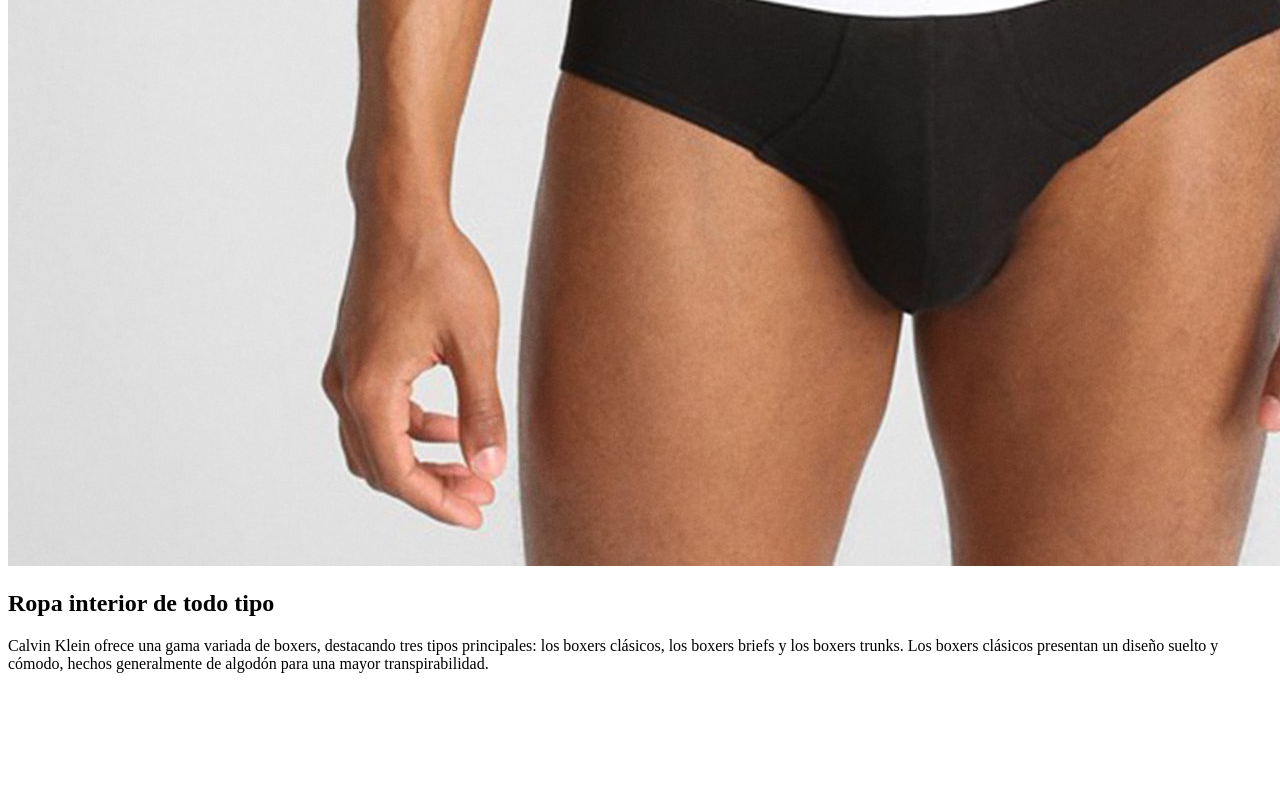
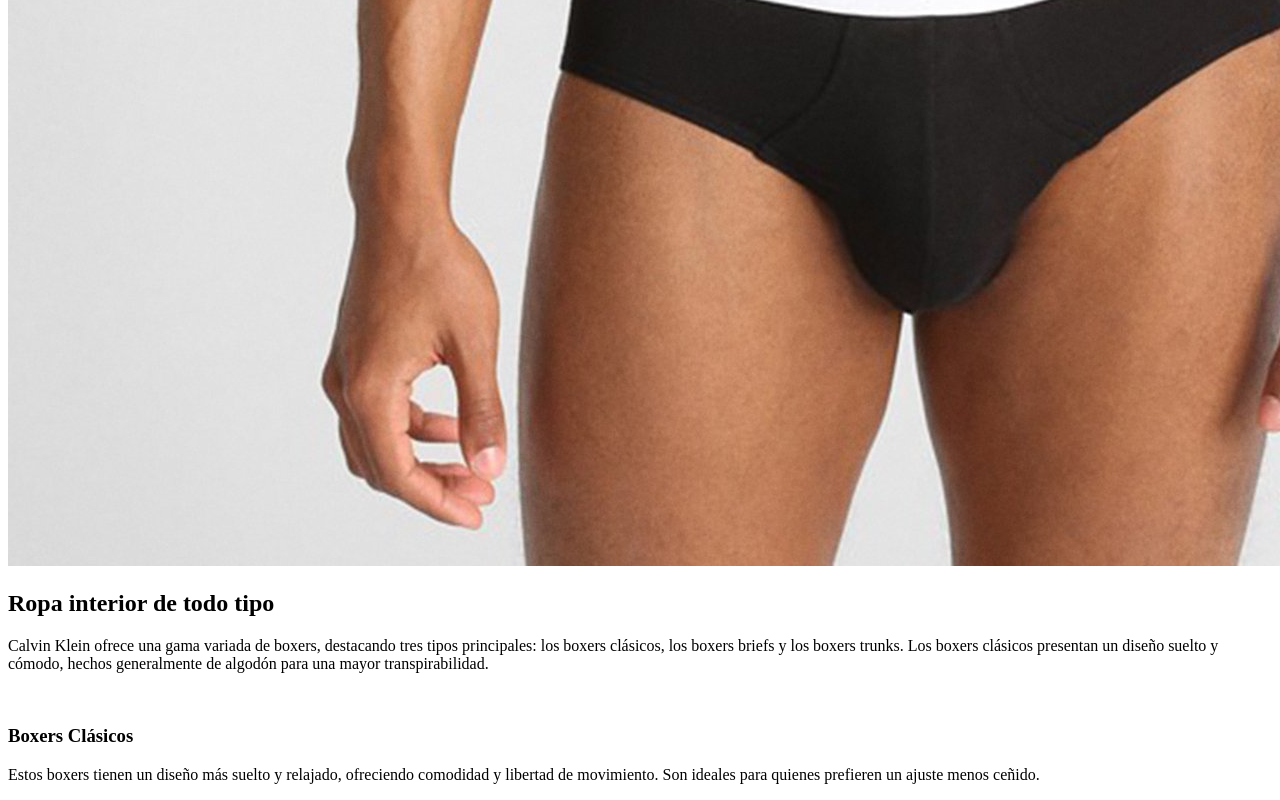
Before and after one commit to Larilerdlc/Ana_penultimo_trabajo, a plain HTML site: page Index.html in a window 1280 px wide. Shown: the part 2318-3118 px from the top of the page. Before the commit the page ends 3043 px from the top, so only its background shows below. Drawn offline with Linux system fonts and the light colour scheme.

Commit message:
Update Index.html

```diff
--- a/Index.html
+++ b/Index.html
@@ -47,7 +47,11 @@
             <div class="boxers-group">
                 <div class="boxer-1">
                     <img src="imágenes (3).jpeg" alt="">
-                    <h3></h3>
+                    <h3>Boxers Clásicos</h3>
+                    <p>
+                        Estos boxers tienen un diseño más suelto y relajado, ofreciendo comodidad y libertad de movimiento.
+                        Son ideales para quienes prefieren un ajuste menos ceñido.
+                    </p>
                 </div>
             </div>
         </div>
```
